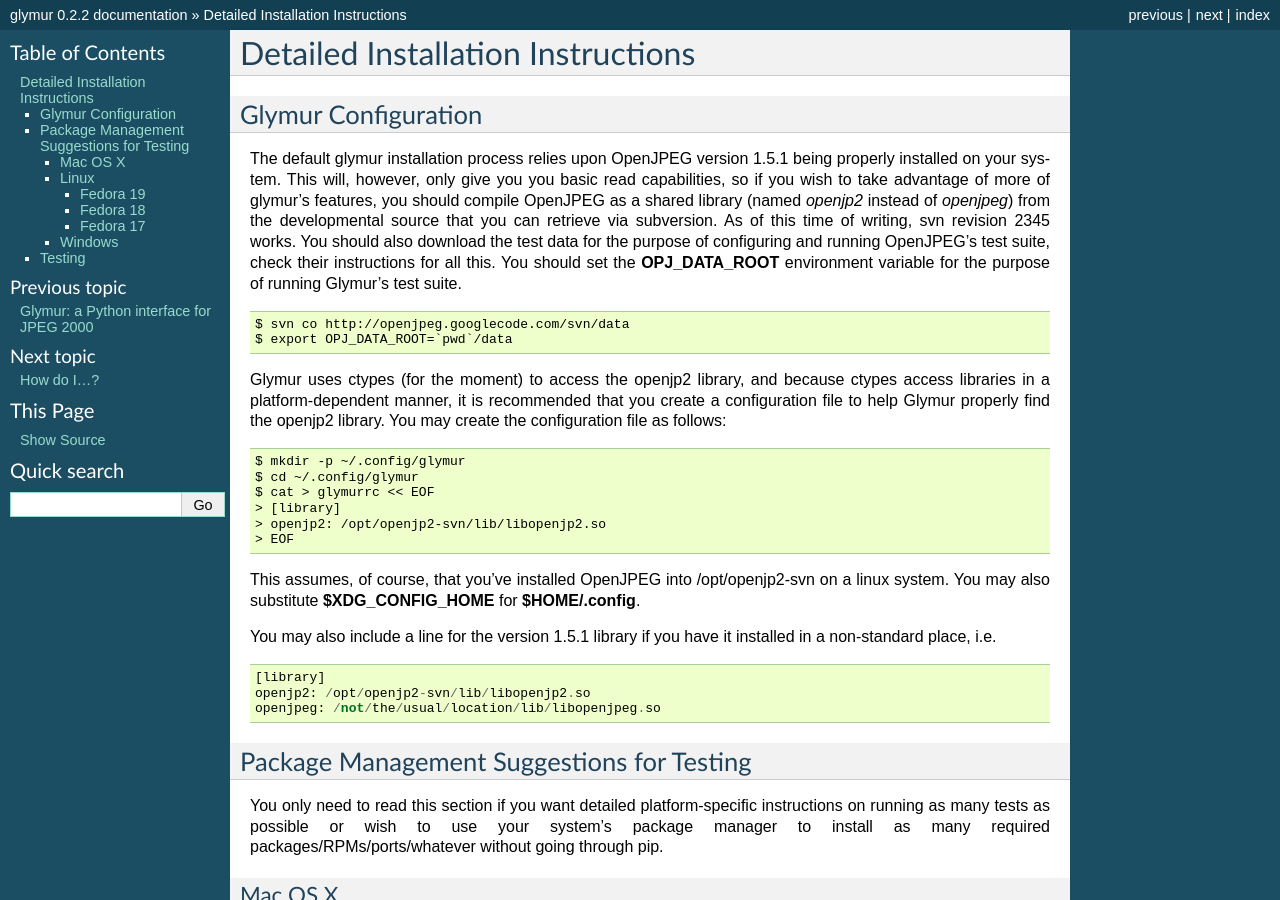
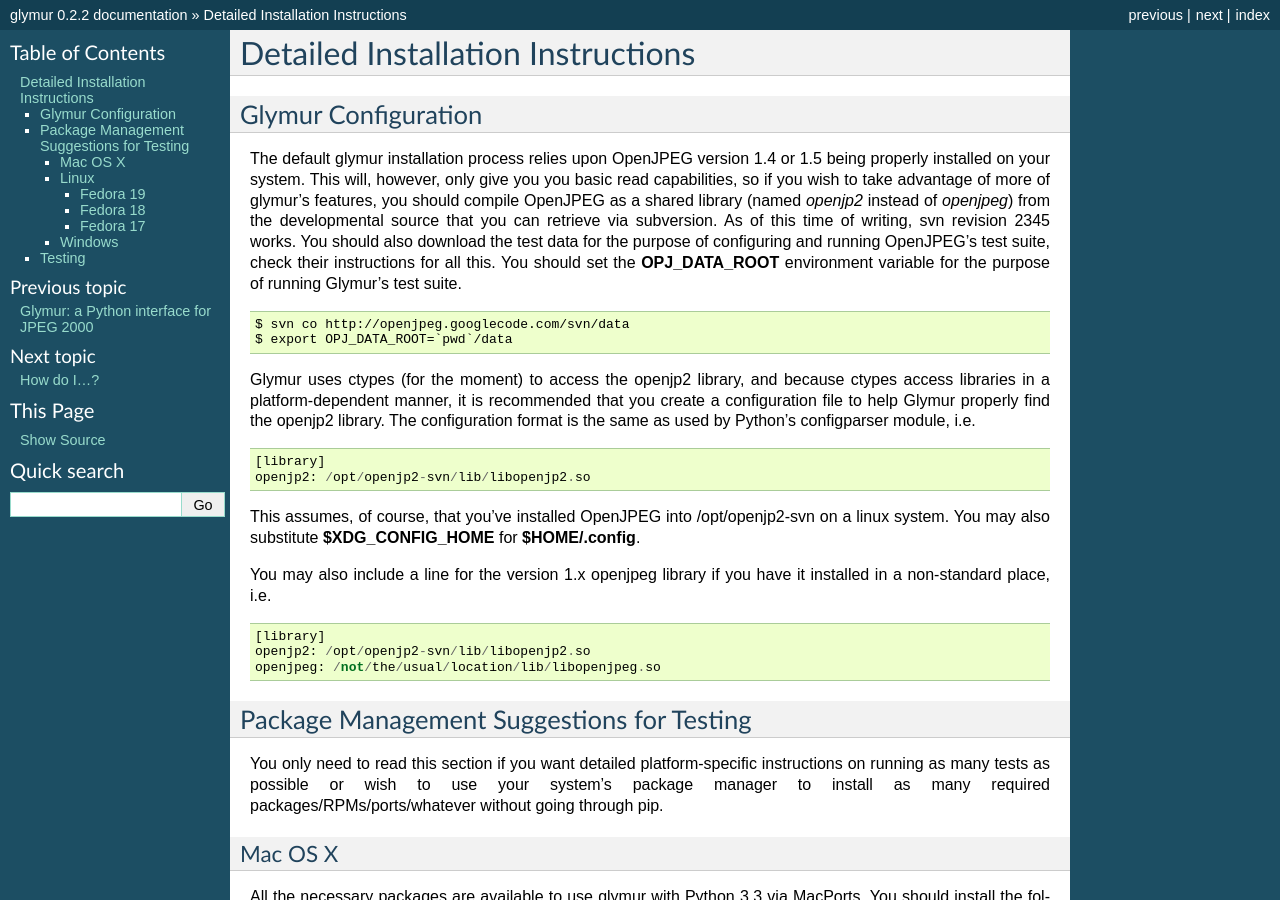
Before and after one commit to quintusdias/glymur, a Sphinx documentation site: the page built from docs/source/detailed_installation.rst, in a window 1280 px wide and 900 px high. Built offline with Sphinx 7.4.7, drawn with Linux system fonts in a browser that asks for light colours; some of the changed text lies outside the part shown.

Commit message:
Minor doc fixed involving installation details.

```diff
--- a/docs/source/detailed_installation.rst
+++ b/docs/source/detailed_installation.rst
@@ -7,7 +7,7 @@
 ''''''''''''''''''''''
 
 The default glymur installation process relies upon OpenJPEG version
-1.5.1 being properly installed on your system.  This will, however, only
+1.4 or 1.5 being properly installed on your system.  This will, however, only
 give you you basic read capabilities, so if you wish to take advantage
 of more of glymur's features, you should compile OpenJPEG as a shared
 library (named *openjp2* instead of *openjpeg*) from the developmental
@@ -23,21 +23,18 @@
 Glymur uses ctypes (for the moment) to access the openjp2 library, and
 because ctypes access libraries in a platform-dependent manner, it is
 recommended that you create a configuration file to help Glymur properly find
-the openjp2 library.  You may create the configuration file as follows::
+the openjp2 library.  The configuration format is the same as used by Python's
+configparser module, i.e. ::
 
-    $ mkdir -p ~/.config/glymur
-    $ cd ~/.config/glymur
-    $ cat > glymurrc << EOF
-    > [library]
-    > openjp2: /opt/openjp2-svn/lib/libopenjp2.so
-    > EOF
+    [library]
+    openjp2: /opt/openjp2-svn/lib/libopenjp2.so
 
 This assumes, of course, that you've installed OpenJPEG into
 /opt/openjp2-svn on a linux system.  You may also substitute
 **$XDG_CONFIG_HOME** for **$HOME/.config**.
 
-You may also include a line for the version 1.5.1 library if you have it installed
-in a non-standard place, i.e. ::
+You may also include a line for the version 1.x openjpeg library if you have it
+installed in a non-standard place, i.e. ::
 
     [library]
     openjp2: /opt/openjp2-svn/lib/libopenjp2.so
```
Also changed, not shown: other parts of docs/source/detailed_installation.rst (+4 -12 lines).
